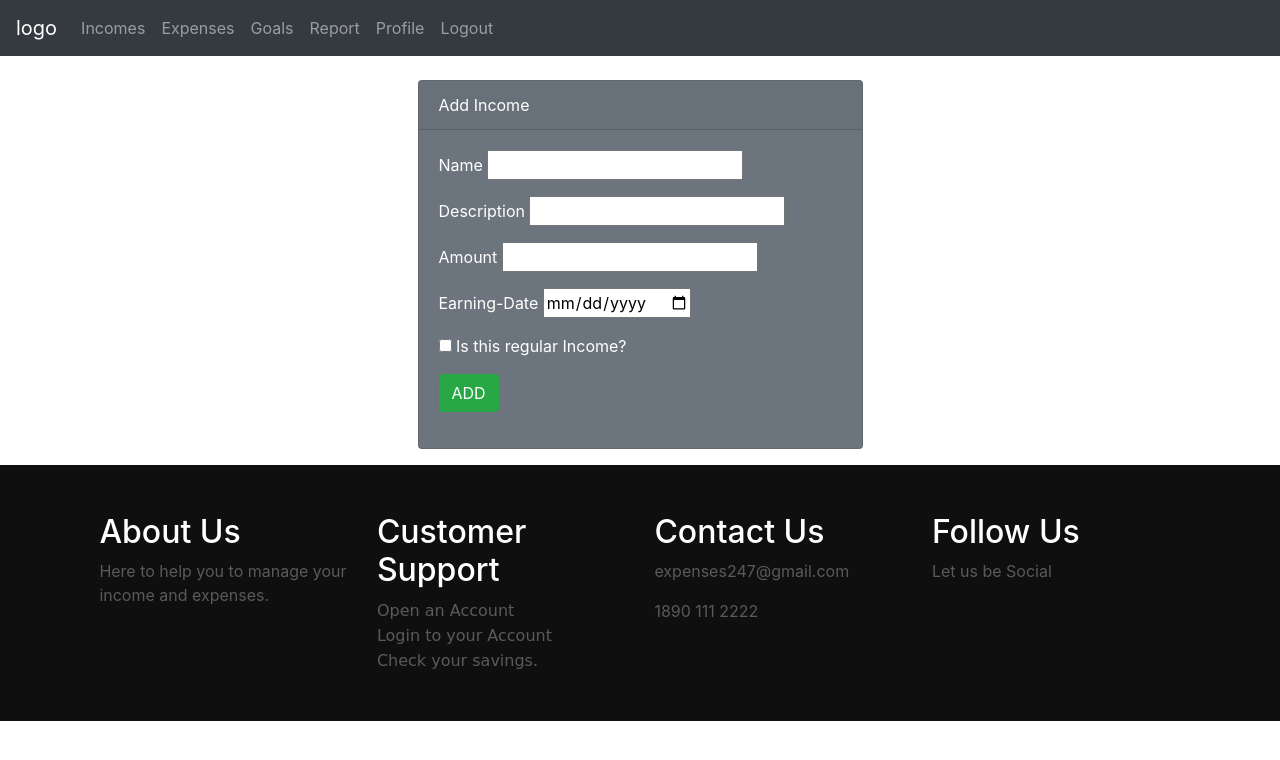
After one commit to zalak8102/Expense-Manager, a Django app: page /income/addinc/ in a window 1280 px wide. The commit adds this page. Shown: the top 760 px of the page. Run offline with Django 3.2, Linux system fonts and the light colour scheme; some libraries are stand-ins or nearby versions.

Commit message:
manage income

```diff
--- a/SDP_Project/SDP_Project/urls.py
+++ b/SDP_Project/SDP_Project/urls.py
@@ -19,5 +19,6 @@ from django.urls import path,include
 urlpatterns = [
     path('admin/', admin.site.urls),
     path('signup/',include('signup.urls')),
-   # path('income/',include('income.urls')),
+    path('income/',include('income.urls')),
+    path('',include('signup.urls')),
 ]
--- /dev/null
+++ b/SDP_Project/income/static/income/main.js
@@ -0,0 +1,91 @@
+
+/*function myFunction() {
+    document.getElementById("myDropdown").classList.toggle("show");
+}
+
+window.onclick = function (event) {
+    if (!event.target.matches('.dropbtn')) {
+        var dropdowns = document.getElementsByClassName("dropdown-content");
+        var i;
+        for (i = 0; i < dropdowns.length; i++) {
+            var openDropdown = dropdowns[i];
+            if (openDropdown.classList.contains('show')) {
+                openDropdown.classList.remove('show');
+            }
+        }
+    }
+}
+
+function createFolder(csrftoken) {
+    var foldername = prompt("Please enter foldername:");
+    form = document.createElement('form');
+    form.setAttribute('method','POST');
+    form.setAttribute('action','/user/createfolder/');
+    input = document.createElement('input');
+    input.type = 'hidden';
+    input.name = 'csrfmiddlewaretoken';
+    input.value = csrftoken;
+    form.appendChild(input);
+    file = document.createElement('input');
+    file.setAttribute('name','newfolder');
+    file.setAttribute('type','hidden');
+    file.setAttribute('value',foldername);
+    form.appendChild(file);
+    document.body.appendChild(form);
+    form.submit();l̥
+}
+
+function download(filename, csrftoken) {
+    form = document.createElement('form');
+    form.setAttribute('method','POST');
+    form.setAttribute('action','/user/download/');
+    input = document.createElement('input');
+    input.type = 'hidden';
+    input.name = 'csrfmiddlewaretoken';
+    input.value = csrftoken;
+    form.appendChild(input);
+    file = document.createElement('input');
+    file.setAttribute('name','filename');
+    file.setAttribute('type','hidden');
+    file.setAttribute('value',filename);
+    form.appendChild(file);
+    document.body.appendChild(form);
+    form.submit();
+}
+*/
+function upd(id, csrftoken) {
+    form = document.createElement('form');
+    form.setAttribute('method','POST');
+    form.setAttribute('action','/income/updateinc/');
+    input = document.createElement('input');
+    input.type = 'hidden';
+    input.name = 'csrfmiddlewaretoken';
+    input.value = csrftoken;
+    form.appendChild(input);
+    income = document.createElement('input');
+    income.setAttribute('name','id');
+    income.setAttribute('type','hidden');
+    income.setAttribute('value',id);
+    form.appendChild(income);
+    document.body.appendChild(form);
+    form.submit();
+}
+
+
+function del(id, csrftoken) {
+    form = document.createElement('form');
+    form.setAttribute('method','POST');
+    form.setAttribute('action','/income/del_income/');
+    input = document.createElement('input');
+    input.type = 'hidden';
+    input.name = 'csrfmiddlewaretoken';
+    input.value = csrftoken;
+    form.appendChild(input);
+    income = document.createElement('input');
+    income.setAttribute('name','id');
+    income.setAttribute('type','hidden');
+    income.setAttribute('value',id);
+    form.appendChild(income);
+    document.body.appendChild(form);
+    form.submit();
+}
--- /dev/null
+++ b/SDP_Project/income/static/income/style1.css
@@ -0,0 +1,59 @@
+:root {
+    /*---font-family----*/
+    --Abel: 'Abel', cursive;
+    --Anton: 'Anton', cursive;
+    --Josefin: 'Josefin', cursive;
+    --Lexend: 'Lexend', cursive;
+    --Livvie: 'Livvie', cursive;
+
+    /*---color------*/
+    --text-gray: #3f4954;
+    --text-light: #686666da;
+    --bg-color: #0f0f0f;
+    --white: #ffffff;
+    --midnight: #104f55;
+    --sky: #B0C4DE;
+}
+
+main{
+
+    background-size: cover;
+}
+/*--------footer----------------*/
+
+footer.footer{
+    height: 100%;
+    background: var(--bg-color);
+    position: relative;
+}
+
+footer.footer .container{
+    display: grid;
+    grid-template-columns: repeat(4,1fr);
+}
+footer.footer .container .about-us h2{
+    color: var(--white);
+}
+footer.footer .container .contact-us h2{
+    color: var(--white);
+}
+footer.footer .container .customer-support h2{
+    color: var(--white);
+}
+footer.footer .container .follow h2{
+    color: var(--white);
+}
+footer.footer .container .follow div i{
+    color: var(--white);
+    padding: 0 0.4rem;
+}
+footer.footer .container .customer-support a{
+    color: var(--text-light);
+    font-family: var(--Josefin);
+}
+footer.footer .container>div{
+    flex-grow: 1;
+    flex-basis: o;
+    padding: 3rem 0.9rem;
+}
+/*-----x----footer-----x----------*/
--- /dev/null
+++ b/SDP_Project/income/templates/base1.html
@@ -0,0 +1,80 @@
+<!DOCTYPE html>
+<html lang="en">
+<head>
+
+  <meta charset="utf-8">
+  <meta name="viewport" content="width=device-width, initial-scale=1">
+  <link rel="stylesheet" href="https://maxcdn.bootstrapcdn.com/bootstrap/4.5.2/css/bootstrap.min.css">
+  <script src="https://ajax.googleapis.com/ajax/libs/jquery/3.5.1/jquery.min.js"></script>
+  <script src="https://cdnjs.cloudflare.com/ajax/libs/popper.js/1.16.0/umd/popper.min.js"></script>
+  <script src="https://maxcdn.bootstrapcdn.com/bootstrap/4.5.2/js/bootstrap.min.js"></script>
+  {% load static %}
+  <link rel="stylesheet" type="text/css" href="{% static 'income/style1.css' %}">
+  <script src="{% static 'income/main.js' %}"></script>
+</head>
+<body>
+
+
+<nav class="navbar navbar-expand-sm bg-dark navbar-dark sticky-top">
+  <a class="navbar-brand" href="/">logo</a>
+  <ul class="navbar-nav">
+    <li class="nav-item">
+        <a class="nav-link" href="/income/">Incomes</a>
+    </li>
+    <li class="nav-item">
+        <a class="nav-link" href="#">Expenses</a>
+    </li>
+    <li class="nav-item">
+        <a class="nav-link" href="#">Goals</a>
+    </li>
+    <li class="nav-item">
+        <a class="nav-link" href="#">Report</a>
+    </li>
+    <li class="nav-item">
+        <a class="nav-link" href="#">Profile</a>
+    </li>
+    <li class="nav-item">
+        <a class="nav-link" href="/signup/logout/">Logout</a>
+    </li>
+  </ul>
+</nav>
+
+<div class="container-fluid"><br>
+  {% block content %}
+  {% endblock %}
+</div>
+	<!----------footer------------------->
+
+  <footer class="footer">
+    <div class="container">
+      <div class="about-us">
+        <h2>About Us</h2>
+        <p style="color:#686666da;">Here to help you to manage your income and expenses.</p>
+      </div>
+      <div class="customer-support">
+        <h2>Customer Support</h2>
+        <a href="/signup/register/">Open an Account</a><br>
+        <a href="/signup/login/">Login to your Account</a><br>
+        <a href="#">Check your savings.</a>
+      </div>
+      <div class="contact-us">
+        <h2>Contact Us</h2>
+        <p style="color:#686666da;"><i class="fas fa-envelope"></i> expenses247@gmail.com</p>
+        <p style="color:#686666da;"><i class="fas fa-phone-square-alt"></i> 1890 111 2222</p>
+      </div>
+      <div class="follow">
+        <h2>Follow Us</h2>
+        <p style="color:#686666da;">Let us be Social</p>
+        <div>
+          <i class="fab fa-facebook"></i>
+          <i class="fab fa-instagram"></i>
+          <i class="fab fa-twitter"></i>
+          <i class="fab fa-youtube"></i>
+
+        </div>
+      </div>
+    </div>
+  </footer>
+
+</body>
+</html>
--- /dev/null
+++ b/SDP_Project/income/templates/income/add_income.html
@@ -0,0 +1,43 @@
+<!DOCTYPE html>
+{% extends 'base1.html' %}
+<html lang="en">
+<head>
+    <title>Income</title>
+</head>
+<body>
+    {% block content %}
+    <form method="POST" action="/income/add_income/">
+        {% csrf_token %}
+        <div class="container">
+            <div class="row justify-content-center">
+                <div class="col-md-5">
+                    <div>
+                        {% if messages %}
+                        <ul>
+                            {% for message in messages %}
+                            <li>
+                                <div class="alert alert-warning alert-dismissable">{{message}}</div>
+                            </li>
+                            {% endfor %}
+                        </ul>
+                        {% endif %}
+                    </div>
+                    <div class="card text-white bg-secondary mb-3" style="max-width: 50rem;">
+                        <div class="card-header">Add Income</div>
+                        <div class="card-body">
+                            <p>Name    <input type="text" name="iname" required/></p>
+                            <p>Description    <input type="text" name="ides"/></p>
+                            <p>Amount <input type="number" name="iamt" required/></p>
+                            <p>Earning-Date <input type="date" name="idate" required/></p>
+                            <p> <input type="checkbox" name="ireg"/> Is this regular Income?</p>
+                            <p><button type="submit" id="addincome" class="btn btn-success">ADD</button></p>
+                        </div>
+                    </div>
+                </div>
+            </div>
+        </div>
+    </form>
+
+    {% endblock %}
+</body>
+</html>
--- a/SDP_Project/income/urls.py
+++ b/SDP_Project/income/urls.py
@@ -1,2 +1,14 @@
 from django.conf.urls import url
 from income import views
+from django.urls import path
+
+urlpatterns=[
+    path('',views.income,name='income'),
+    url(r'^income/$',views.income,name='income'),
+    url(r'^addinc/$',views.addinc,name='addinc'),
+    url(r'^add_income/$',views.add_income,name='add_income'),
+    url(r'^del_income/$',views.del_income,name='del_income'),
+    url(r'^updateinc/$',views.updateinc,name='updateinc'),
+    url(r'^upd_income/$',views.upd_income,name='upd_income'),
+
+  ]
--- a/SDP_Project/income/views.py
+++ b/SDP_Project/income/views.py
@@ -1,3 +1,56 @@
-from django.shortcuts import render
+from django.shortcuts import render,redirect
+from income.models import income_details
+from django.contrib import messages
+
 
 # Create your views here.
+
+def income(request):
+    inc=income_details.objects.all().filter(user_id=request.session['usremail'])
+    #for p in income_details.objects.raw('SELECT * FROM income_income_details'):
+        #inc.append(p)
+    return render(request,'income/income.html',context={"inc": inc})
+
+
+def addinc(request):
+    return render(request,'income/add_income.html')
+
+
+def add_income(request):
+    name=request.POST['iname']
+    description=request.POST['ides']
+    amount=request.POST['iamt']
+    user_id=request.session['usremail']
+    date=request.POST['idate']
+    if 'ireg' in request.POST:
+        regular = 1
+    else:
+        regular = 0
+    incomedetails=income_details(name=name,description=description,amount=amount,date=date,user_id=user_id,regular=regular)
+    incomedetails.save()
+    return redirect('/income/income/')
+
+def del_income(request):
+    id=request.POST['id']
+    income_details.objects.get(incomeID=id).delete()
+    return redirect('/income/income/')
+
+def updateinc(request):
+    id=request.POST['id']
+    inc=income_details.objects.get(incomeID=id)
+    return render(request,'income/upd_income.html',context={"inc": inc})
+
+def upd_income(request):
+    id=request.POST['id']
+    inc=income_details.objects.get(incomeID=id)
+    inc.name=request.POST['iname']
+    inc.description=request.POST['ides']
+    inc.amount=request.POST['iamt']
+    inc.user_id=request.session['usremail']
+    inc.date=request.POST['idate']
+    if 'ireg' in request.POST:
+        inc.regular = 1
+    else:
+        inc.regular = 0
+    inc.save()
+    return redirect('/income/income/')
--- a/SDP_Project/signup/views.py
+++ b/SDP_Project/signup/views.py
@@ -1,6 +1,7 @@
-from django.shortcuts import render
+from django.shortcuts import render,redirect
 from signup.models import user_details
 from django.contrib import messages
+
 # Create your views here.
 
 def home(request):
@@ -46,7 +47,7 @@ def signin(request):
     if count==1:
         request.session['usremail']=usremail
         #messages.warning(request,"Your are successfully logged in!!")
-        return render(request,'home.html')
+        return redirect('/income/income/')
     elif count==0:
         messages.warning(request,"Incorrect password!!")
         return render(request,'signup/login.html')
```
Also changed, not shown: SDP_Project/income/templates/income/income.html (added, +33 -0 lines), SDP_Project/income/templates/income/upd_income.html (added, +44 -0 lines), SDP_Project/signup/static/signup/style.css (added, +59 -0 lines), SDP_Project/signup/templates/base.html (added, +86 -0 lines), SDP_Project/signup/templates/home.html (+14 -28 lines), SDP_Project/signup/templates/signup/login.html (+5 -15 lines), SDP_Project/signup/templates/signup/register.html (+8 -18 lines), SDP_Project/db.sqlite3, SDP_Project/signup/static/signup/images/img1.jpg (added).
